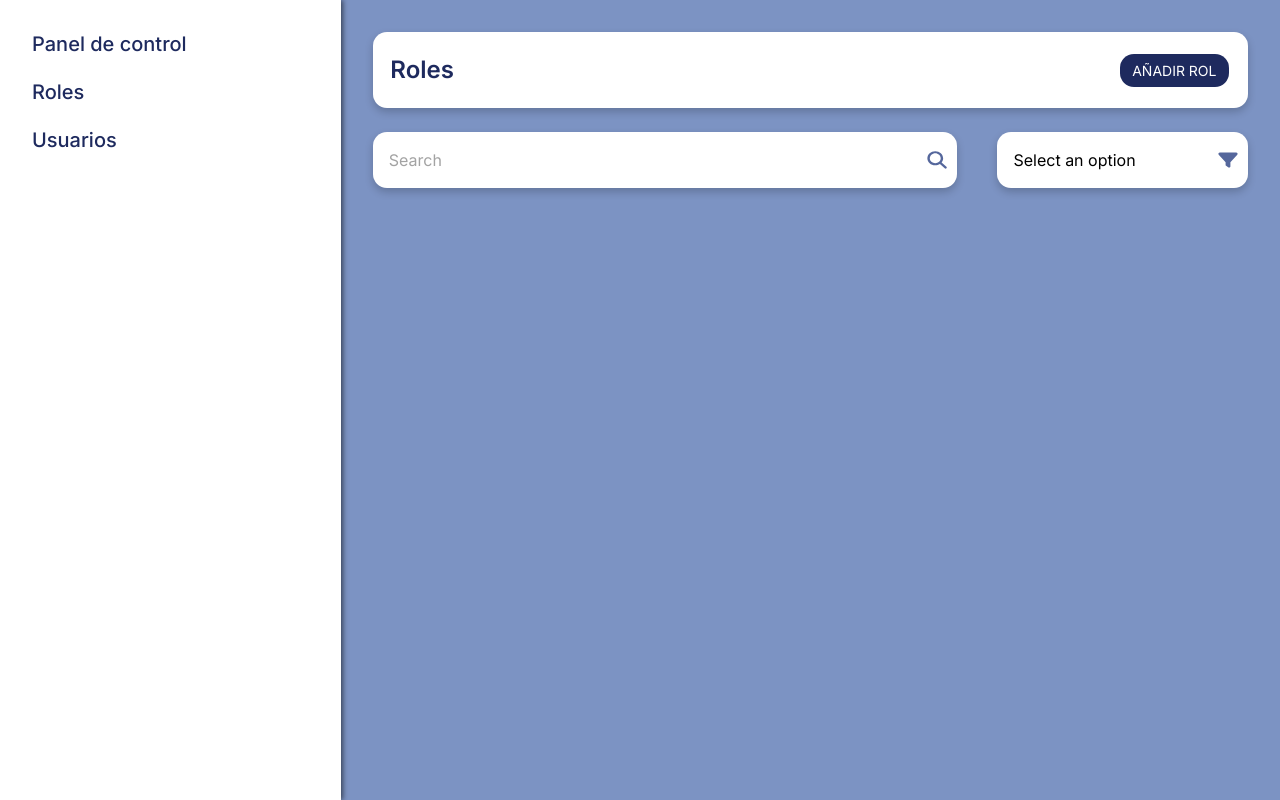
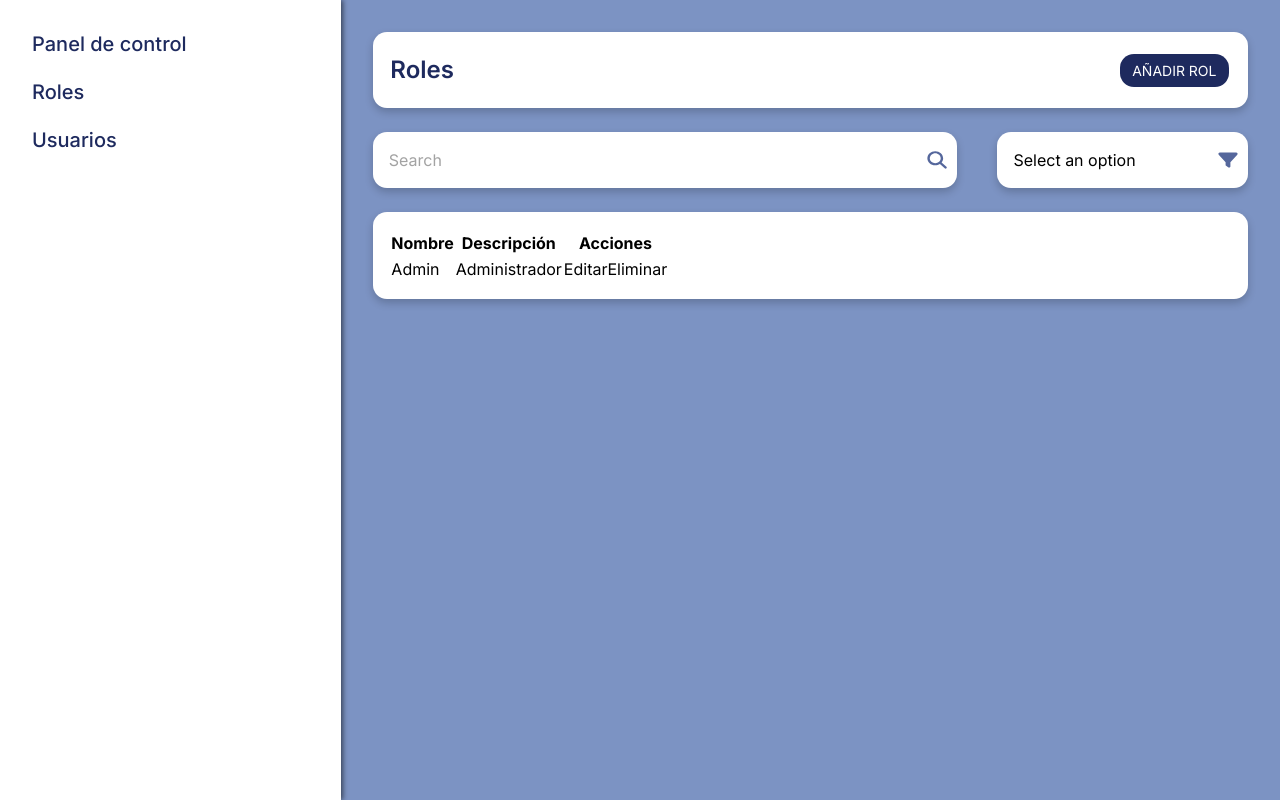
Before and after one commit to RaulBecerraB/TechShare-FrontEnd, a Next.js app: page /admin/roles in a window 1280 px wide. Built offline with nearby package versions, Linux system fonts and the light colour scheme.

Commit message:
feat(CrudBody): add example content and implement in roles page
    - Added example content to  to demonstrate its usage.
    - Implemented  in the roles page to display CRUD functionality.

```diff
--- a/src/app/admin/roles/page.tsx
+++ b/src/app/admin/roles/page.tsx
@@ -1,12 +1,14 @@
 "use client"
 import React from 'react'
 import CrudHeader from '@/components/AdminCrud/CrudHeader'
+import CrudBody from '@/components/AdminCrud/CrudBody'
 
 export default function roles() {
 
   return (
     <div>
       <CrudHeader title='Roles' buttonLabel='AÑADIR ROL' buttonFunction={() => console.log('hii')} />
+      <CrudBody />
     </div>
   )
 }
--- a/src/components/AdminCrud/CrudBody.tsx
+++ b/src/components/AdminCrud/CrudBody.tsx
@@ -3,7 +3,27 @@ import React from 'react'
 export default function CrudBody() {
     return (
         <div>
-
+            <div className='white-container'>
+                <table className='table'>
+                    <thead>
+                        <tr>
+                            <th>Nombre</th>
+                            <th>Descripción</th>
+                            <th>Acciones</th>
+                        </tr>
+                    </thead>
+                    <tbody>
+                        <tr>
+                            <td>Admin</td>
+                            <td>Administrador</td>
+                            <td>
+                                <button className='button'>Editar</button>
+                                <button className='button'>Eliminar</button>
+                            </td>
+                        </tr>
+                    </tbody>
+                </table>
+            </div>
         </div>
     )
 }
```
